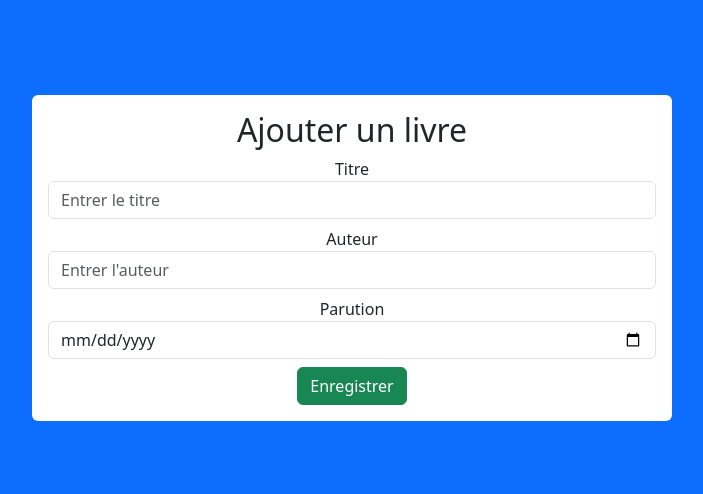
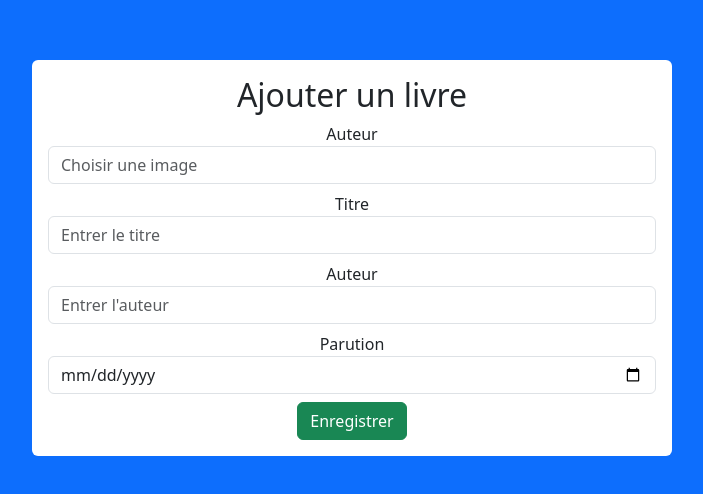
Before and after one commit to M-BEDH/CrudBookNode, a React (Create React App) app in the folder frontend/: page /create in a window 1280 px wide. Shown: the part 142-636 px from the top of the page, without its empty margins (288-991 px from the left). Built offline with nearby package versions, Linux system fonts and the light colour scheme.

Commit message:
initialisation ajout cover

```diff
--- a/frontend/src/components/Book.js
+++ b/frontend/src/components/Book.js
@@ -4,8 +4,8 @@ import { Link } from "react-router-dom";
 import dayjs from "dayjs";
 
 
-function Books () {
-     const [book, setBook] = useState([]);
+function Books() {
+  const [book, setBook] = useState([]);
 
 
   useEffect(() => {
@@ -40,6 +40,7 @@ function Books () {
         <table className="table table-striped">
           <thead>
             <tr>
+              <th></th>
               <th>Titre</th>
               <th>Auteur</th>
               <th>Parution</th>
@@ -49,18 +50,19 @@ function Books () {
           <tbody>
             {book.map((data, index) => (
               <tr key={index}>
+                <td>{data.cover}</td>
                 <td>{data.title}</td>
                 <td>{data.autor}</td>
                 <td>{dayjs(data.parution).format("YYYY")} </td>
                 <td>
                   <Link
-                   to={`/update/${data.id}`}
-                   className="btn btn-outline-primary m-1"
+                    to={`/update/${data.id}`}
+                    className="btn btn-outline-primary m-1"
                   >
                     Modifier
                   </Link>
                   <button
-                     className="btn btn-danger m-1"
+                    className="btn btn-danger m-1"
                     onClick={() => handleDelete(data.id)}
                   >
                     Supprimer
--- a/frontend/src/components/CreateBook.js
+++ b/frontend/src/components/CreateBook.js
@@ -3,6 +3,7 @@ import { useState } from "react";
 import { useNavigate } from "react-router-dom";
 
 function CreateBook() {
+  const [cover, setCover] = useState("")
   const [title, setTitle] = useState("")
   const [autor, setAutor] = useState("")
   const [parution, setParution] = useState("")
@@ -28,6 +29,16 @@ function CreateBook() {
       <div className="bg-white p-3 rounded w-50 ">
         <form onSubmit={handleSubmit}>
           <h2>Ajouter un livre</h2>
+          <div className="mb-2">
+            <label htmlFor="cover">Auteur</label>
+            <input
+              type="cover"
+              placeholder="Choisir une image"
+              className="form-control"
+              value={cover}
+              onChange={(e) => setAutor(e.target.value)}
+            />
+          </div>
           <div className="mb-2">
             <label htmlFor="title">Titre</label>
             <input
```
Lines whose indentation alone changed are shown as unchanged.
